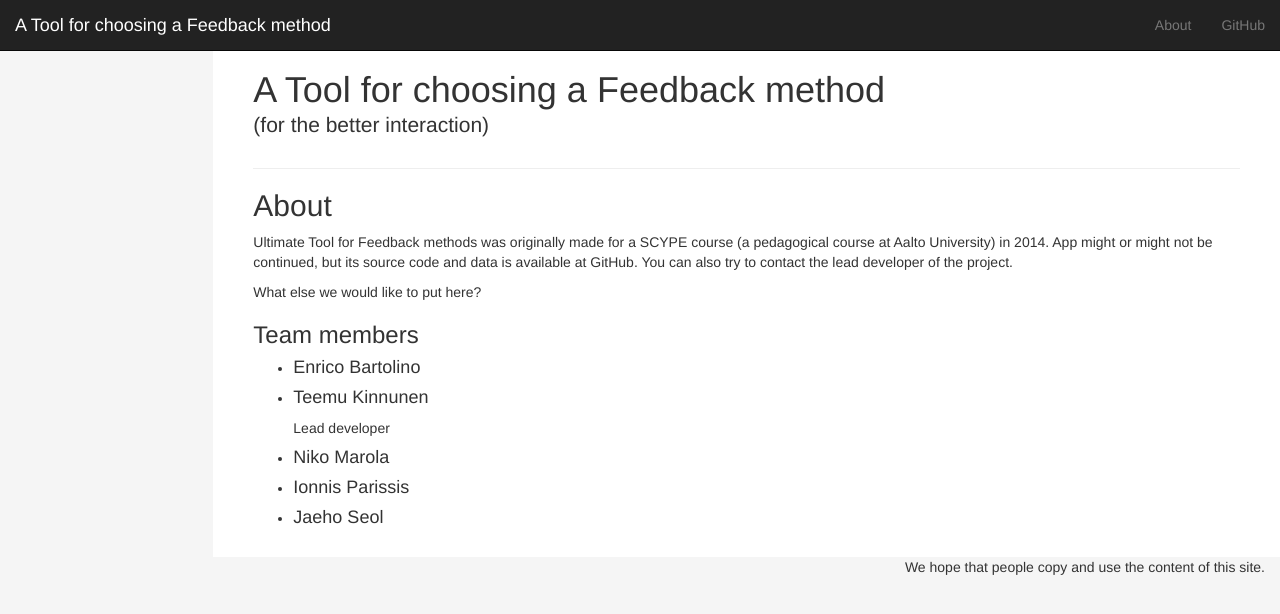
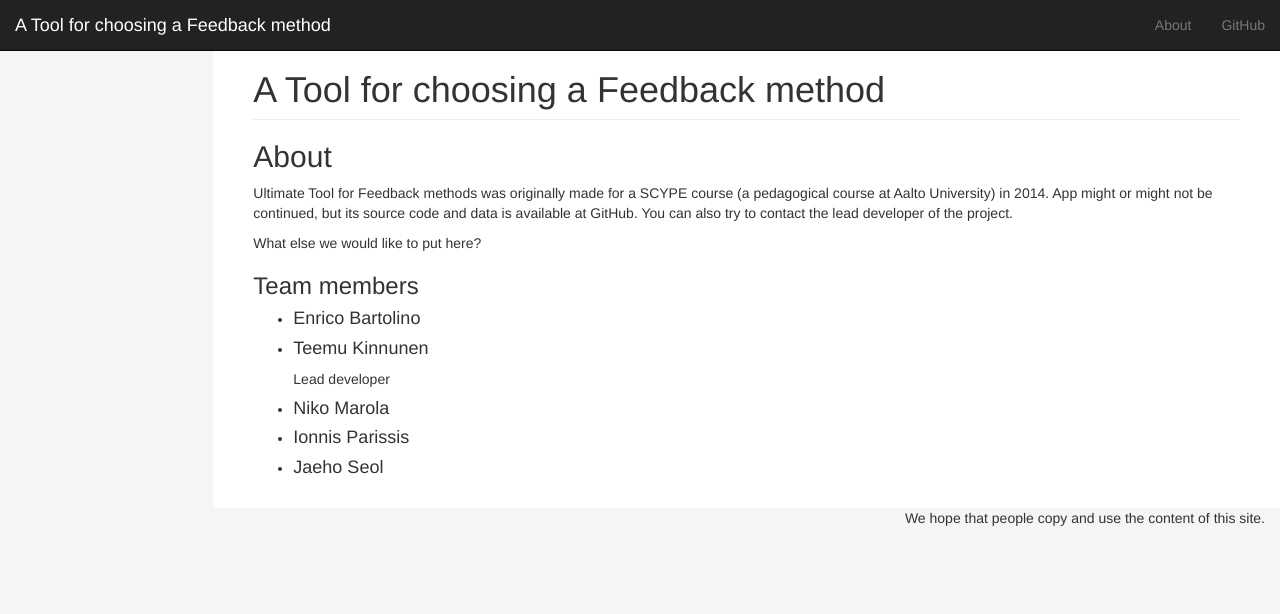
Before and after one commit to feedbackmethods/feedbackmethods.github.io, a plain HTML site: page about.html in a window 1280 px wide. Drawn offline with nearby package versions, Linux system fonts and the light colour scheme; a script that the page names is missing.

Commit message:
removed stupid phrase from the beginning

```diff
--- a/about.html
+++ b/about.html
@@ -3,7 +3,7 @@
 	<head>
 		<meta http-equiv="content-type" content="text/html; charset=UTF-8">
 		<meta charset="utf-8">
-		<title>A Tool for choosing a Feedback method</title>
+	<title>A Tool for choosing a Feedback method</title>
 		<meta name="generator" content="A Tool for choosing a Feedback method" />
 		<meta name="viewport" content="width=device-width, initial-scale=1, maximum-scale=1">
 		<link href="css/bootstrap.min.css" rel="stylesheet">
@@ -56,7 +56,6 @@
 
 		  <h1 class="page-header">
             A Tool for choosing a Feedback method
-            <p class="lead">(for the better interaction)</p>
           </h1>
 
           <h2 class="sub-header">About</h2>
```
Also changed, not shown: index.html (+0 -1 lines).
